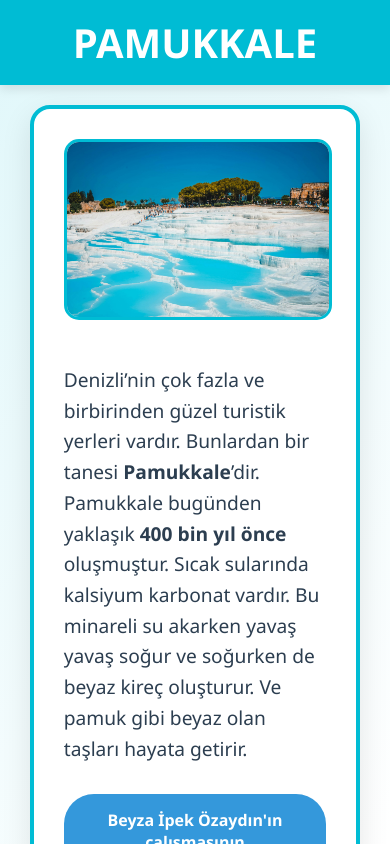
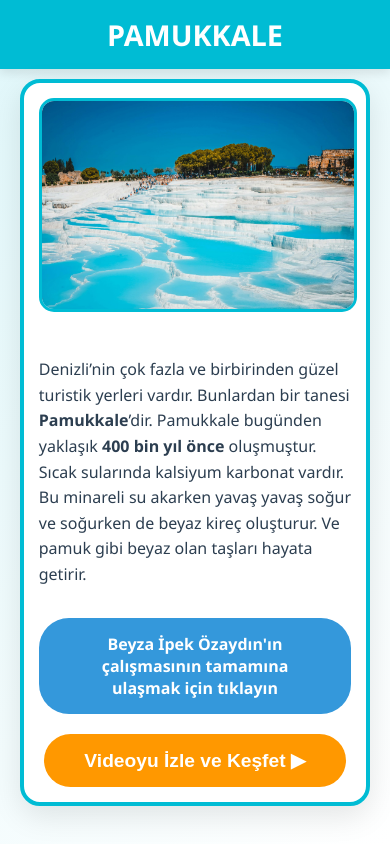
Before and after one commit to mrkcbyk/pamukkale, a plain HTML site: page index.html in a window 390 px wide. Drawn offline with Linux system fonts and the light colour scheme.

Commit message:
Update index.html

```diff
--- a/index.html
+++ b/index.html
@@ -14,30 +14,32 @@
         }
 
         body, html {
-            margin: 0; padding: 0; width: 100%; height: 100%;
+            margin: 0; padding: 0; width: 100%;
+            min-height: 100vh; /* Esnek yükseklik */
             font-family: 'Segoe UI', Tahoma, Geneva, Verdana, sans-serif;
             background: linear-gradient(135deg, #e0f7fa 0%, #ffffff 100%);
-            overflow: hidden; /* Scroll engelleme */
+            overflow-y: auto; /* Dikey kaydırma aktif */
+            overflow-x: hidden;
             display: flex; flex-direction: column; align-items: center;
         }
 
         header {
             width: 100%; background: var(--primary-blue); color: white;
-            text-align: center; padding: 15px 0; font-size: 2.5em; font-weight: bold;
+            text-align: center; padding: 15px 0; font-size: 2.2em; font-weight: bold;
             box-shadow: 0 4px 10px rgba(0,0,0,0.1);
         }
 
         .container {
-            flex: 1; width: 95%; max-width: 1100px;
-            display: flex; flex-direction: column; justify-content: center;
+            width: 95%; max-width: 1100px;
             padding: 20px; box-sizing: border-box;
+            display: block; /* Sayfa içi elemanların doğal akışı */
         }
 
         /* Giriş Sayfası */
         #intro-page { text-align: center; background: white; border-radius: 20px; padding: 30px; border: 4px solid var(--primary-blue); box-shadow: 0 10px 30px rgba(0,0,0,0.1); }
 
         #intro-page img {
-            width: 100%; max-height: 400px; object-fit: cover;
+            width: 100%; max-height: 450px; object-fit: cover;
             border-radius: 15px; margin-bottom: 20px; border: 3px solid var(--primary-blue);
         }
 
@@ -51,12 +53,12 @@
         .btn-link { background: #3498db; font-size: 1em; margin-bottom: 10px; }
 
         /* Oyun Sayfası */
-        #game-page { display: none; height: 100%; flex-direction: column; gap: 15px; }
-        .video-container { width: 100%; height: 380px; border-radius: 15px; overflow: hidden; border: 5px solid white; box-shadow: 0 5px 15px rgba(0,0,0,0.2); }
-        video { width: 100%; height: 100%; object-fit: contain; background: black; }
+        #game-page { display: none; flex-direction: column; gap: 15px; width: 100%; }
+        .video-container { width: 100%; height: auto; min-height: 250px; border-radius: 15px; overflow: hidden; border: 5px solid white; box-shadow: 0 5px 15px rgba(0,0,0,0.2); }
+        video { width: 100%; max-height: 450px; background: black; }
 
         .quiz-area {
-            background: white; border-radius: 15px; padding: 20px; flex-grow: 1;
+            background: white; border-radius: 15px; padding: 20px; margin-bottom: 30px;
             display: flex; flex-direction: column; justify-content: center; border: 2px solid var(--primary-blue);
         }
 
@@ -68,8 +70,19 @@
         }
         .option:hover { background: #e3f2fd; transform: translateY(-2px); }
 
-        /* Geri Bildirim */
         .feedback { font-weight: bold; margin-top: 15px; text-align: center; min-height: 30px; font-size: 1.2em; }
+
+        /* Mobil Cihazlar İçin Nokta Atışı Düzeltmeler */
+        @media (max-width: 600px) {
+            header { font-size: 1.8em; }
+            .container { padding: 10px; }
+            #intro-page { padding: 15px; }
+            .info-box { font-size: 1em; }
+            .options { grid-template-columns: 1fr; } /* Mobilde şıklar alt alta */
+            .question { font-size: 1.1em; }
+            .option { padding: 12px; font-size: 1em; }
+            #intro-page img { max-height: 250px; }
+        }
     </style>
 </head>
 <body>
```
